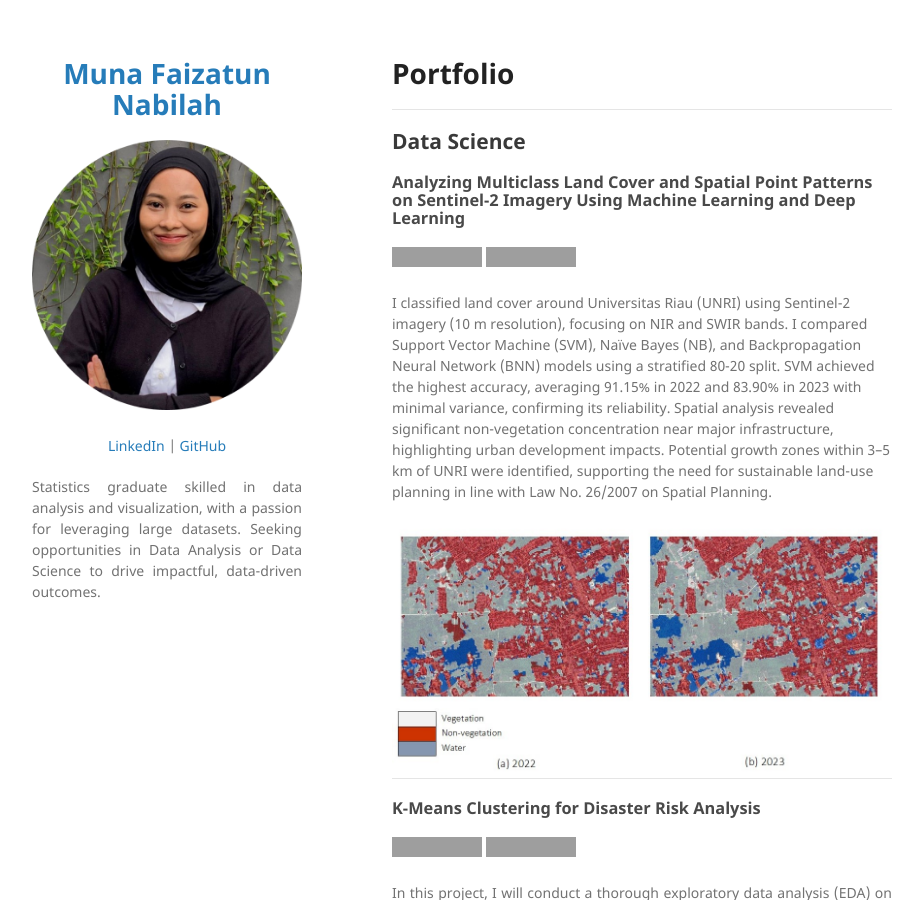
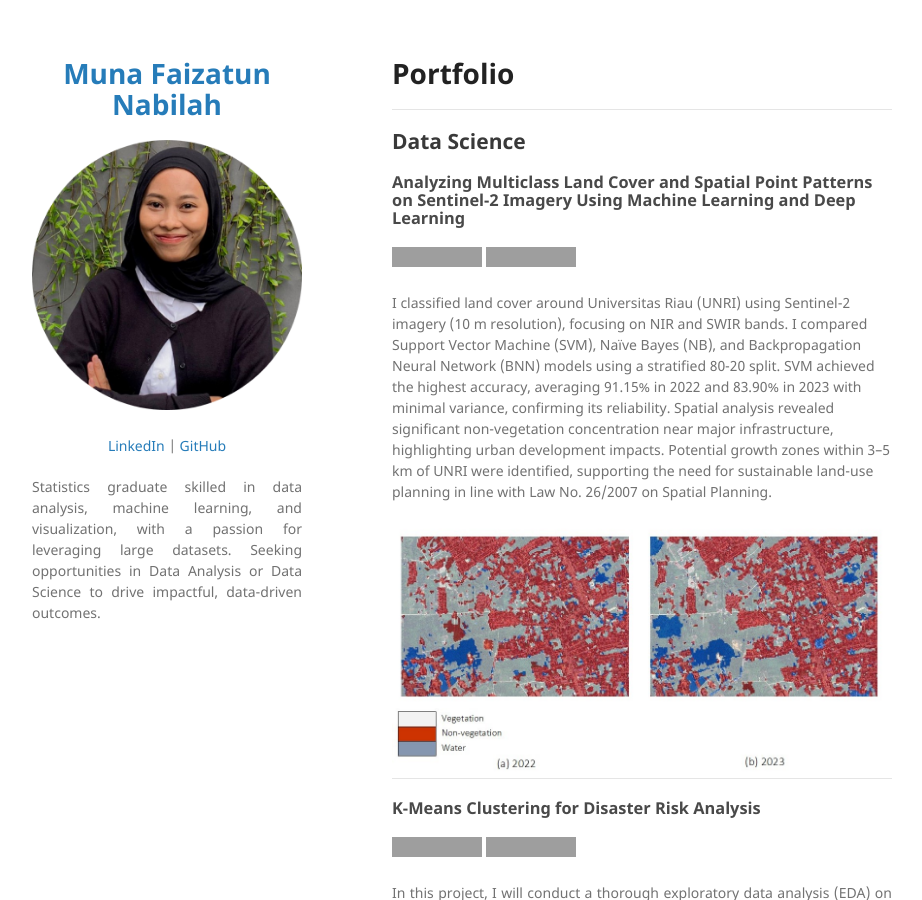
Before and after one commit to munafaizatun/munafaizatun.github.io, a Jekyll site: the page built from index.md, in a window 1280 px wide and 900 px high. Shown: the whole window, without its empty margins (178-1100 px from the left). Built offline with Jekyll 4.4.1, drawn with Linux system fonts in a browser that asks for light colours; our own code applies the rules of GitHub Pages for plain Markdown files; grey boxes are pictures that could not be loaded.

Commit message:
Update _config.yml

```diff
--- a/_config.yml
+++ b/_config.yml
@@ -9,7 +9,7 @@
   </p>
 
   <p align="justify">
-  Statistics graduate skilled in data analysis and visualization, with a passion for leveraging large datasets. Seeking opportunities in Data Analysis or Data Science to drive impactful, data-driven outcomes.
+  Statistics graduate skilled in data analysis, machine learning, and visualization, with a passion for leveraging large datasets. Seeking opportunities in Data Analysis or Data Science to drive impactful, data-driven outcomes.
   </p>
 
 theme: jekyll-theme-minimal
```
